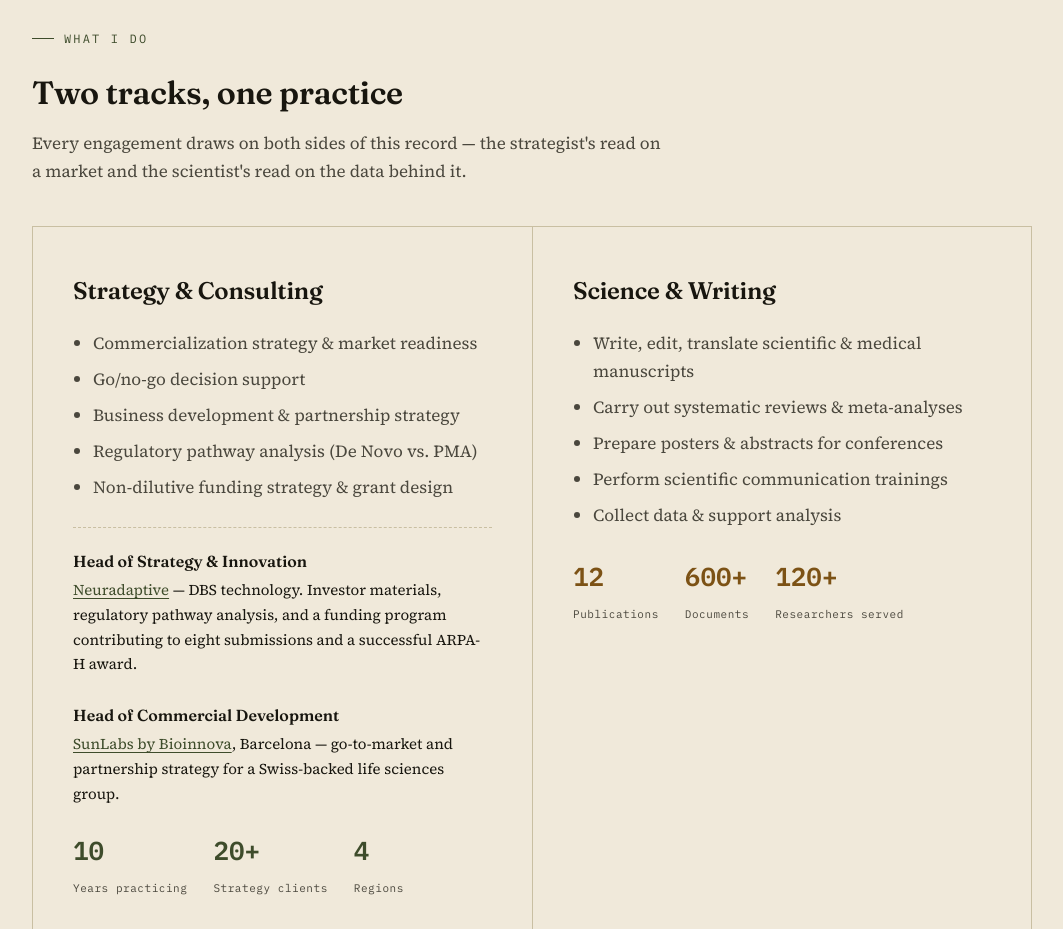
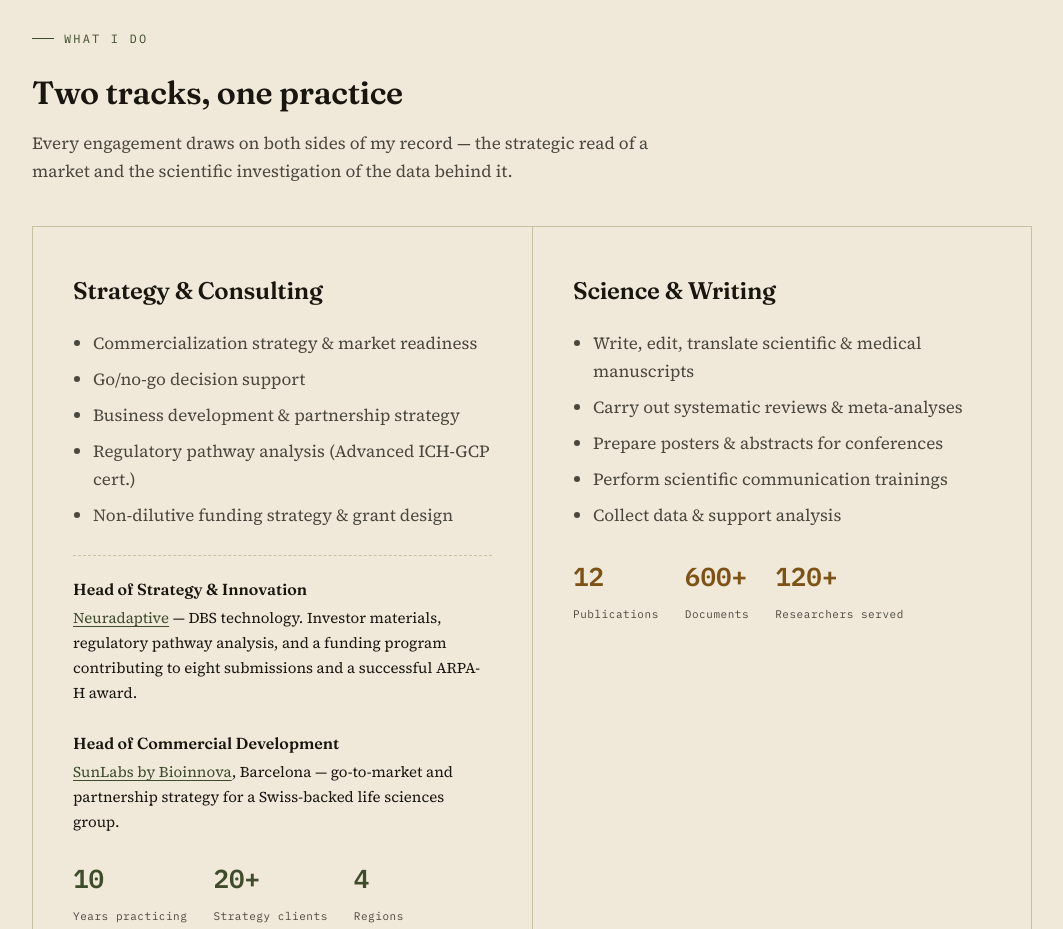
Before and after one commit to mattferr-neuro/MTFConsulting, a plain HTML site: page index.html in a window 1280 px wide. Shown: the part 1900-2829 px from the top of the page, without its empty margins (108-1171 px from the left). Drawn offline with Linux system fonts and the light colour scheme.

Commit message:
Update index.html

```diff
--- a/index.html
+++ b/index.html
@@ -574,7 +574,7 @@
   <div class="wrap">
     <div class="eyebrow reveal">What I do</div>
     <h2 class="reveal" style="font-size:32px; margin-bottom:8px;">Two tracks, one practice</h2>
-    <p class="reveal" style="color:var(--ink-soft); max-width:640px; margin-top:10px;">Every engagement draws on both sides of this record — the strategist's read on a market and the scientist's read on the data behind it.</p>
+    <p class="reveal" style="color:var(--ink-soft); max-width:640px; margin-top:10px;">Every engagement draws on both sides of my record — the strategic read of a market and the scientific investigation of the data behind it.</p>
 
     <div class="tracks reveal" style="margin-top:40px;">
       <div class="track strategy">
@@ -583,7 +583,7 @@
           <li>Commercialization strategy &amp; market readiness</li>
           <li>Go/no-go decision support</li>
           <li>Business development &amp; partnership strategy</li>
-          <li>Regulatory pathway analysis (De Novo vs. PMA)</li>
+          <li>Regulatory pathway analysis (Advanced ICH-GCP cert.)</li>
           <li>Non-dilutive funding strategy &amp; grant design</li>
         </ul>
         <div class="eng">
```
